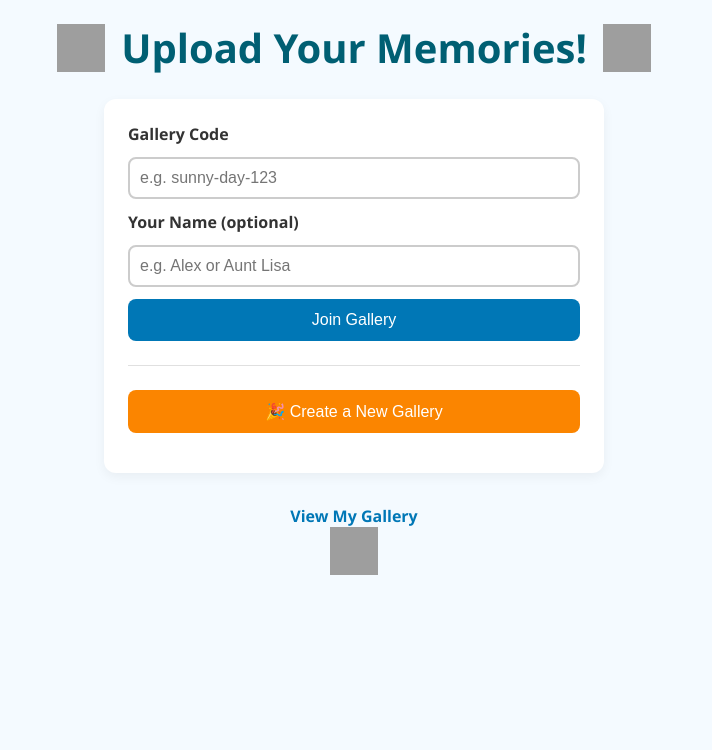
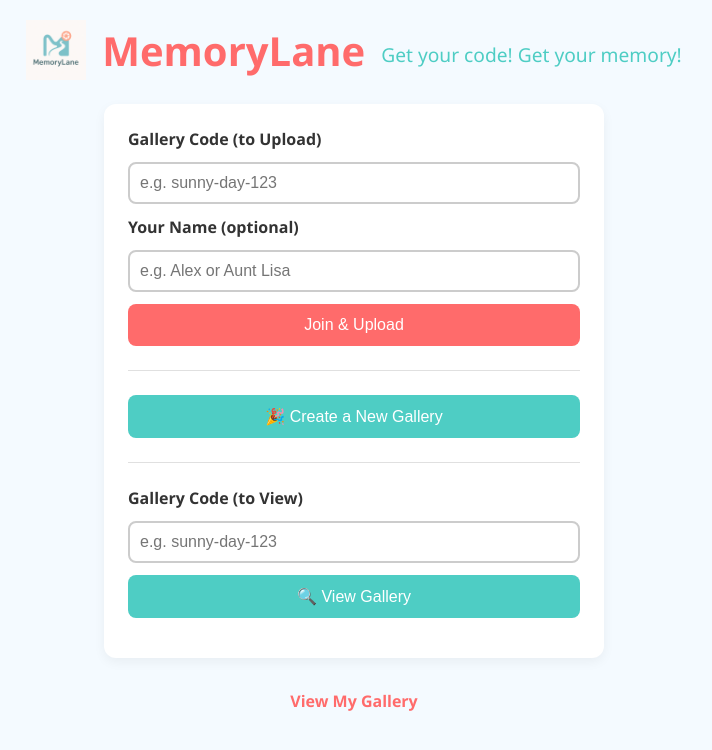
Before and after one commit to Emanuelpearsall/weddingphotos, a Flask app: page / in a window 1280 px wide. Shown: the top 750 px of the page, without its empty margins (286-998 px from the left). Run offline with Flask 3, Linux system fonts and the light colour scheme; grey boxes are pictures that could not be loaded.

Commit message:
Final refresh: full project files themed around MemoryLane

```diff
--- a/app.py
+++ b/app.py
@@ -3,24 +3,22 @@ from supabase import create_client
 from dotenv import load_dotenv
 import os, random, sys
 
-# Load .env (locally) or real env vars (on Render)
+# Load environment variables
 load_dotenv()
 app = Flask(__name__)
 
-# Secret key for session cookies (override in production via ENV)
+# Session secret (override via ENV in production)
 app.secret_key = os.getenv("SECRET_KEY", "supersecret123")
 
-# Supabase setup
+# Supabase configuration
 SUPABASE_URL = os.getenv("SUPABASE_URL")
 SUPABASE_KEY = os.getenv("SUPABASE_KEY")
 BUCKET_NAME   = "wedding-uploads"
 supabase      = create_client(SUPABASE_URL, SUPABASE_KEY)
 
-
 def generate_code():
     words = ["sunny","smiling","cozy","golden","bright","panda","sky","wave","spark"]
     return f"{random.choice(words)}-{random.choice(words)}-{random.randint(100,999)}"
-
 
 @app.route("/", methods=["GET", "POST"])
 def index():
@@ -28,11 +26,9 @@ def index():
         code = request.form.get("code")
         if not code:
             return "Please enter a gallery code", 400
-        # store in session and redirect
         session["my_code"] = code
         return redirect(url_for("upload", code=code))
     return render_template("index.html")
-
 
 @app.route("/create", methods=["POST"])
 def create_gallery():
@@ -40,21 +36,17 @@ def create_gallery():
     session["my_code"] = code
     return redirect(url_for("upload", code=code))
 
-
 @app.route("/upload", methods=["GET", "POST"])
 def upload():
     code = request.args.get("code")
     if not code:
         return redirect(url_for("index"))
-
-    # remember this code in the session
     session["my_code"] = code
 
     if request.method == "POST":
         file = request.files.get("file")
         if not file or file.filename == "":
             return "No file selected", 400
-
         try:
             data = file.read()
             res  = supabase.storage.from_(BUCKET_NAME).upload(f"{code}/{file.filename}", data)
@@ -67,34 +59,27 @@ def upload():
 
     return render_template("upload.html", code=code)
 
-
 @app.route("/gallery", methods=["GET"])
 def gallery():
     code = request.args.get("code")
     if not code:
         return redirect(url_for("index"))
-
     try:
-        # List only the files in the folder named after the code
         files = supabase.storage.from_(BUCKET_NAME).list(code)
-        # e.g. files = [{'name':'code/IMG_1234.jpg', …}, …]
-
         urls = []
         for f in files:
-            path = f.get("name")              # this already includes "code/filename"
+            path = f.get("name")            # full path: "code/filename.ext"
             if not path:
                 continue
-            pub = supabase.storage.from_(BUCKET_NAME).get_public_url(path)
-            url = pub.get("publicURL") or pub.get("url")
-            urls.append(url)
-
+            res  = supabase.storage.from_(BUCKET_NAME).get_public_url(path)
+            data = res.get("data", {})      # Supabase v2 shape
+            url  = data.get("publicUrl") or data.get("publicURL")
+            if url:
+                urls.append(url)
         return render_template("gallery.html", urls=urls, code=code)
-
     except Exception as e:
         print("[gallery error]", e, file=sys.stderr)
         return f"Error loading gallery: {e}", 500
-
-
 
 @app.route("/my-gallery")
 def my_gallery():
@@ -103,6 +88,5 @@ def my_gallery():
         return redirect(url_for("index"))
     return redirect(url_for("gallery", code=code))
 
-
 if __name__ == "__main__":
     app.run(debug=True)
--- a/static/style.css
+++ b/static/style.css
@@ -1,4 +1,10 @@
-/* Base reset */
+:root {
+  --primary: #FF6B6B;   /* coral accent */
+  --secondary: #4ECDC4; /* mint accent */
+  --bg: #f4faff;
+  --text: #333;
+}
+
 * {
   box-sizing: border-box;
   margin: 0;
@@ -7,13 +13,13 @@
 
 body {
   font-family: 'Segoe UI', Tahoma, sans-serif;
-  background: #f4faff;
-  color: #333;
+  background: var(--bg);
+  color: var(--text);
   text-align: center;
   padding: 20px;
 }
 
-.hero {
+header {
   display: flex;
   align-items: center;
   justify-content: center;
@@ -21,14 +27,19 @@ body {
   margin-bottom: 24px;
 }
 
-.hero h1 {
-  font-size: 2.5rem;
-  color: #005f73;
+header .logo {
+  max-height: 60px;
 }
 
-.icon {
-  width: 48px;
-  height: 48px;
+header h1 {
+  font-size: 2.5rem;
+  color: var(--primary);
+}
+
+header .tagline {
+  font-size: 1.2rem;
+  color: var(--secondary);
+  margin-top: 8px;
 }
 
 .container {
@@ -37,7 +48,7 @@ body {
   background: #fff;
   padding: 24px;
   border-radius: 12px;
-  box-shadow: 0 4px 12px rgba(0, 0, 0, 0.05);
+  box-shadow: 0 4px 12px rgba(0,0,0,0.05);
 }
 
 form {
@@ -52,7 +63,8 @@ label {
   font-weight: 600;
 }
 
-input[type="text"] {
+input[type="text"],
+input[type="file"] {
   padding: 10px;
   font-size: 1rem;
   border: 2px solid #ccc;
@@ -62,7 +74,7 @@ input[type="text"] {
 button {
   padding: 12px;
   font-size: 1rem;
-  background: #0077b6;
+  background: var(--primary);
   color: #fff;
   border: none;
   border-radius: 8px;
@@ -71,7 +83,27 @@ button {
 }
 
 button:hover {
-  background: #005f86;
+  background: #e6555b;
+}
+
+.create-btn {
+  background: var(--secondary);
+}
+
+.create-btn:hover {
+  background: #3db3a7;
+}
+
+.form-view {
+  margin-top: 16px;
+}
+
+.view-btn {
+  background: var(--secondary);
+}
+
+.view-btn:hover {
+  background: #3db3a7;
 }
 
 hr {
@@ -80,20 +112,12 @@ hr {
   margin: 24px 0;
 }
 
-.form-create .create-btn {
-  background: #fb8500;
-}
-
-.form-create .create-btn:hover {
-  background: #e07b00;
-}
-
 .footer {
   margin-top: 32px;
 }
 
 .footer a {
-  color: #0077b6;
+  color: var(--primary);
   text-decoration: none;
   font-weight: 600;
 }
@@ -101,3 +125,15 @@ hr {
 .footer a:hover {
   text-decoration: underline;
 }
+
+.gallery {
+  display: flex;
+  flex-wrap: wrap;
+  justify-content: center;
+  gap: 16px;
+}
+
+.gallery img {
+  width: 300px;
+  border-radius: 8px;
+}
--- a/templates/index.html
+++ b/templates/index.html
@@ -2,30 +2,27 @@
 <html lang="en">
 <head>
   <meta charset="UTF-8">
-  <title>Upload Your Memories</title>
+  <title>MemoryLane</title>
   <link rel="stylesheet" href="/static/style.css">
 </head>
 <body>
-  <div class="hero">
-    <!-- real smile emoji icon -->
-    <img src="https://img.icons8.com/emoji/96/000000/smiling-face.png"
-         alt="Smile Icon" class="icon">
-    <h1>Upload Your Memories!</h1>
-    <!-- real camera icon -->
-    <img src="https://img.icons8.com/ios/100/000000/camera--v1.png"
-         alt="Camera Icon" class="icon">
-  </div>
+
+  <header>
+    <img src="/static/images/logo.png" alt="MemoryLane Logo" class="logo">
+    <h1>MemoryLane</h1>
+    <p class="tagline">Get your code! Get your memory!</p>
+  </header>
 
   <div class="container">
-    <!-- Join existing gallery -->
+    <!-- Join to upload -->
     <form action="/upload" method="get" class="form-join">
-      <label for="code">Gallery Code</label>
+      <label for="code">Gallery Code (to Upload)</label>
       <input type="text" name="code" id="code" placeholder="e.g. sunny-day-123" required>
 
       <label for="name">Your Name (optional)</label>
       <input type="text" name="name" id="name" placeholder="e.g. Alex or Aunt Lisa">
 
-      <button type="submit">Join Gallery</button>
+      <button type="submit">Join & Upload</button>
     </form>
 
     <hr>
@@ -34,14 +31,20 @@
     <form action="/create" method="post" class="form-create">
       <button type="submit" class="create-btn">🎉 Create a New Gallery</button>
     </form>
+
+    <hr>
+
+    <!-- View-only gallery -->
+    <form action="/gallery" method="get" class="form-view">
+      <label for="view_code">Gallery Code (to View)</label>
+      <input type="text" name="code" id="view_code" placeholder="e.g. sunny-day-123" required>
+      <button type="submit" class="view-btn">🔍 View Gallery</button>
+    </form>
   </div>
 
   <div class="footer">
     <p><a href="{{ url_for('my_gallery') }}">View My Gallery</a></p>
+  </div>
 
-    <!-- real airplane icon -->
-    <img src="https://img.icons8.com/emoji/96/000000/airplane-emoji.png"
-         alt="Plane Icon" class="icon">
-  </div>
 </body>
 </html>
```
Also changed, not shown: templates/gallery.html (+21 -13 lines), templates/upload.html (+19 -9 lines), README.md (added), static/images/logo.png (added), 1 other file.
